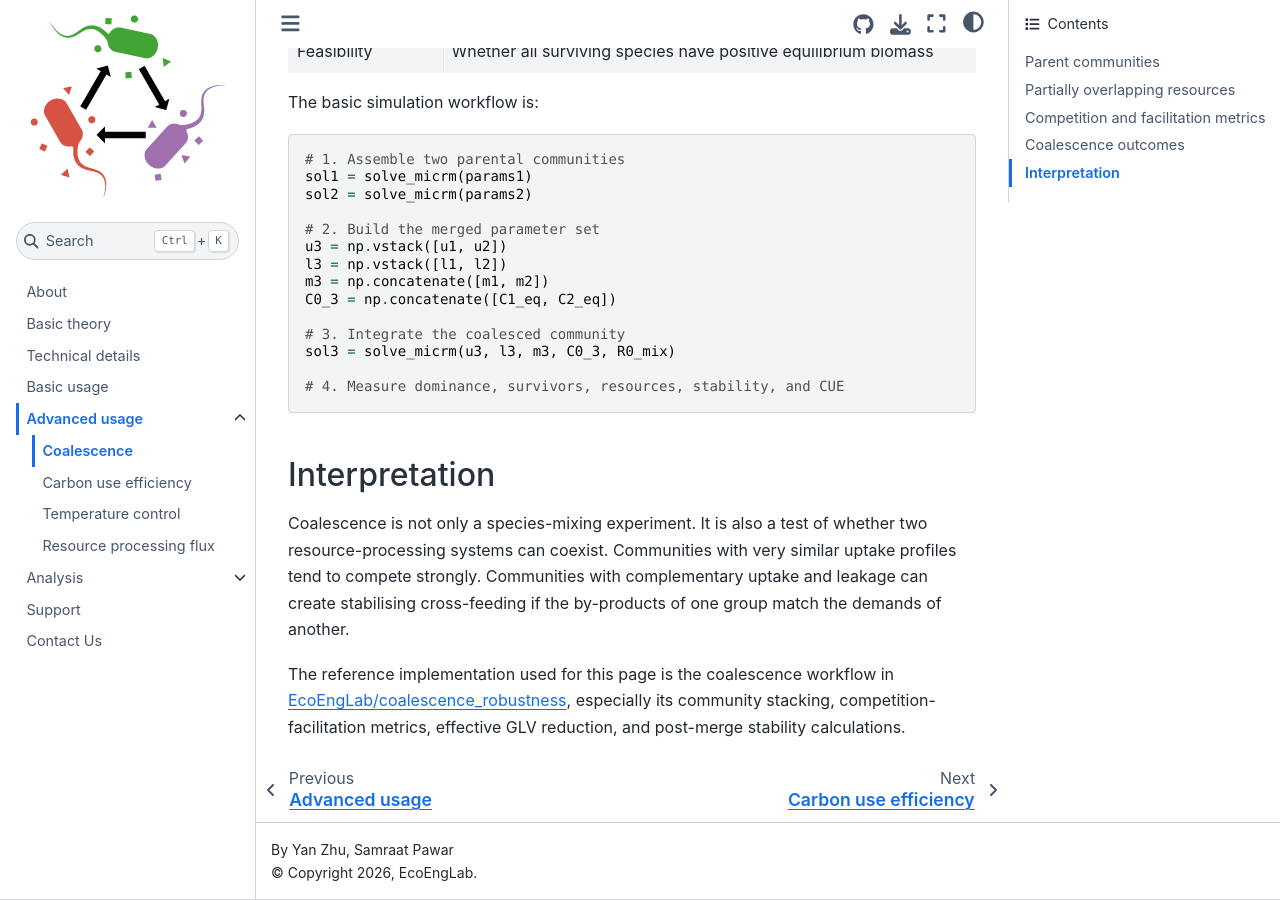
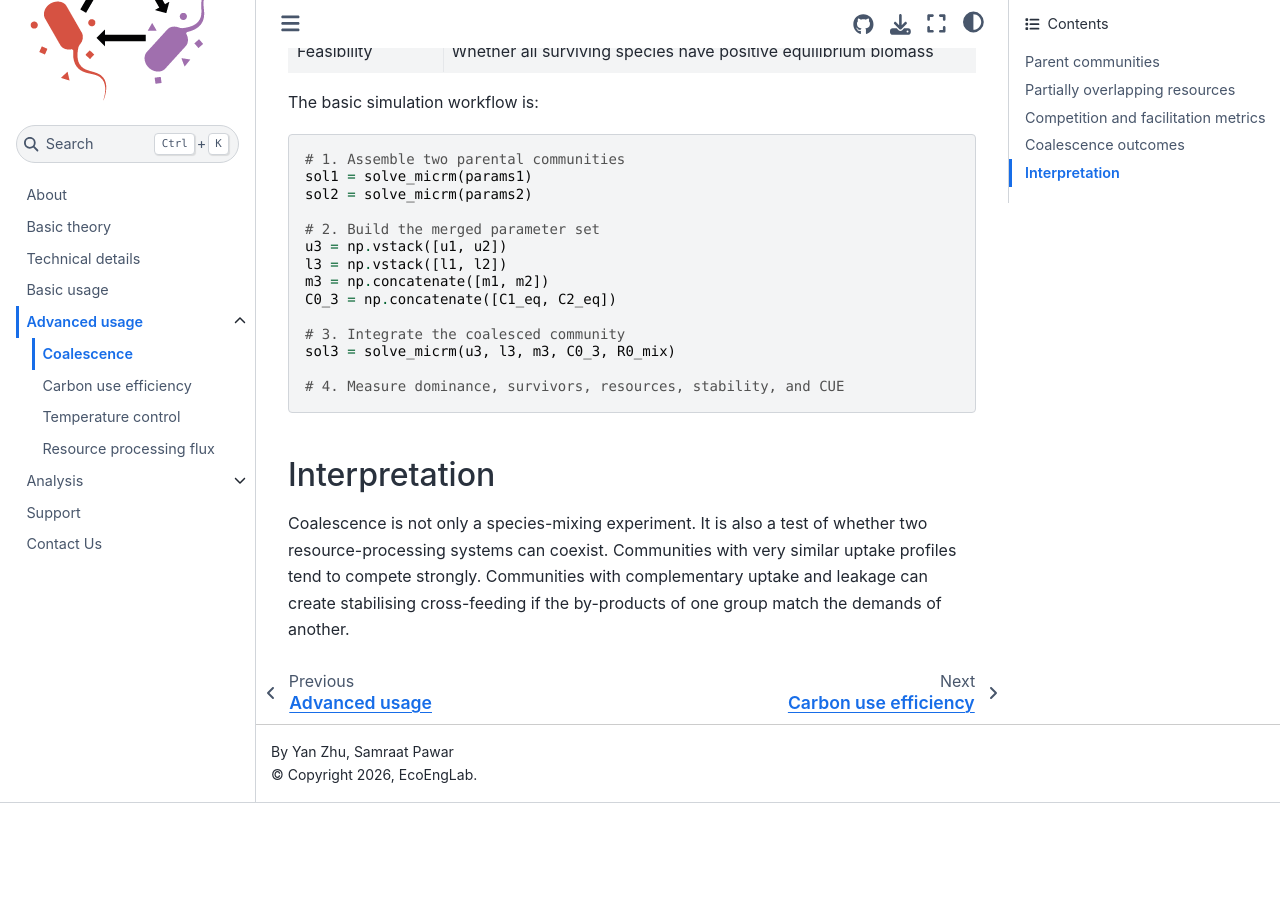
Before and after one commit to DigiMicOrg/DigiMicPy, a Jupyter Book: the page built from docs/content/coalescence.md, in a window 1280 px wide and 900 px high, scrolled down 3188 px. Built offline with Jupyter Book 1.0.4 settings and Sphinx 7.4.7 and the Sphinx Book theme 1.1.4, drawn with Linux system fonts in a browser that asks for light colours; after the commit the page ends 3991 px from its top, so only the background shows below that.

Commit message:
Update DigiMic documentation structure and content

```diff
--- a/docs/content/coalescence.md
+++ b/docs/content/coalescence.md
@@ -140,5 +140,3 @@ sol3 = solve_micrm(u3, l3, m3, C0_3, R0_mix)
 ## Interpretation
 
 Coalescence is not only a species-mixing experiment. It is also a test of whether two resource-processing systems can coexist. Communities with very similar uptake profiles tend to compete strongly. Communities with complementary uptake and leakage can create stabilising cross-feeding if the by-products of one group match the demands of another.
-
-The reference implementation used for this page is the coalescence workflow in [EcoEngLab/coalescence_robustness](https://github.com/EcoEngLab/coalescence_robustness), especially its community stacking, competition-facilitation metrics, effective GLV reduction, and post-merge stability calculations.
```
Also changed, not shown: docs/content/cue.md (+0 -2 lines), docs/content/glv.md (+0 -2 lines), docs/content/resource_flux.md (+0 -2 lines), docs/content/temperature.md (+0 -2 lines).
